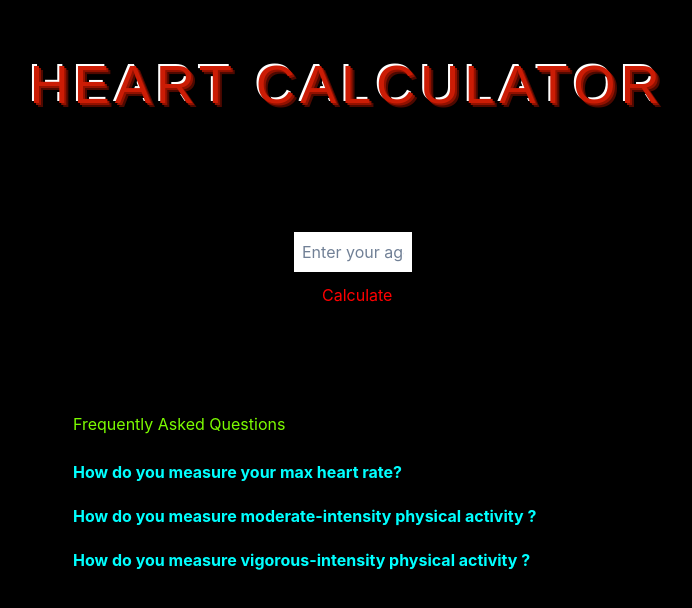
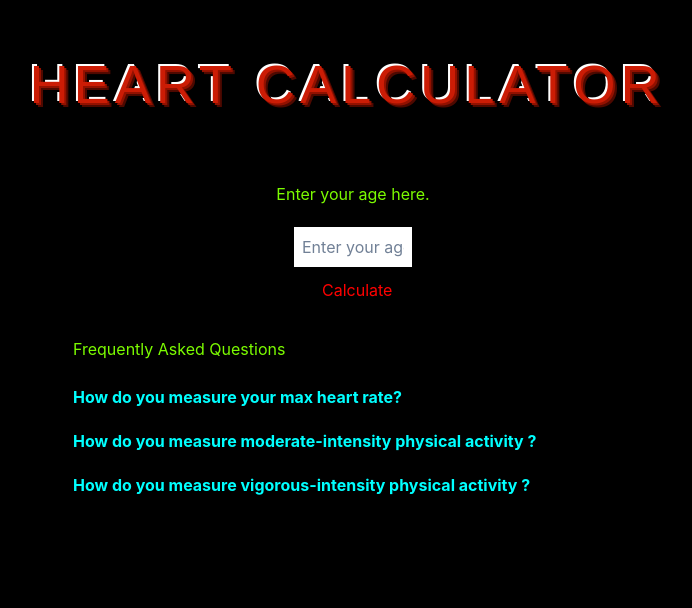
Before and after one commit to Salame1996/heart-rate-web-app, a React (Create React App) app: page / in a window 1280 px wide. Shown: the top 608 px of the page, without its empty margins (287-979 px from the left). Built offline with nearby package versions, Linux system fonts and the light colour scheme.

Commit message:
added enter age here component

```diff
--- a/src/App.js
+++ b/src/App.js
@@ -4,14 +4,16 @@ import { Header } from './components/header/Header';
 import { ChakraProvider } from '@chakra-ui/react';
 import theme from './theme'; // Import the theme
 import FAQComponent from './components/faq/Faq';
+import EnterAge from './components/enterage/EnterAge';
 
 
 
 function App() {
   return (
-    <ChakraProvider theme={theme}> {/* Pass the theme to ChakraProvider */}
+    <ChakraProvider theme={theme}>
       <div>
         <Header />
+        <EnterAge />
         <Age />
         <FAQComponent/>
       </div>
--- a/src/components/age/age.css
+++ b/src/components/age/age.css
@@ -1,9 +1,8 @@
 /* AgeCalculator.css */
-
 .age-calculator {
-  max-width: 1200px; /* Adjust max-width to fit the grid */
-  margin: 100px auto;
-  text-align: center;
+    max-width: 1200px;
+    margin: 21px auto;
+    text-align: center;
 }
 
 .text {
--- /dev/null
+++ b/src/components/enterage/EnterAge.js
@@ -0,0 +1,11 @@
+import React from 'react';
+import "./enterAge.css";
+function EnterAge() {
+  return (
+    <div>
+        <h1 className='container'>Enter your age here.</h1>
+    </div>
+  )
+}
+
+export default EnterAge
--- /dev/null
+++ b/src/components/enterage/enterAge.css
@@ -0,0 +1,7 @@
+/* enterAge.css */
+.container {
+    display: flex;
+    justify-content: center;
+    align-items: center;
+    margin-top: 50px; /* Adjust margin-top value to add space */
+  }
```
